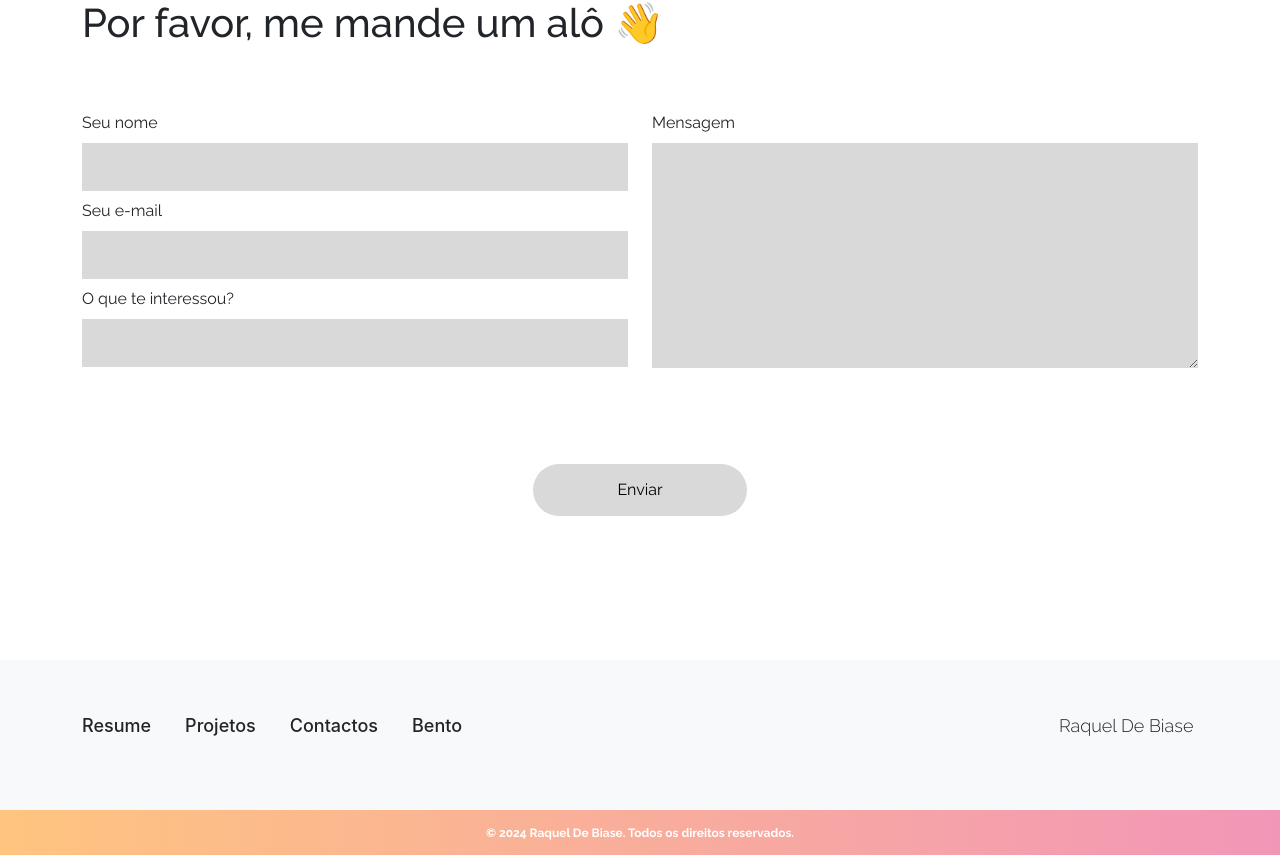
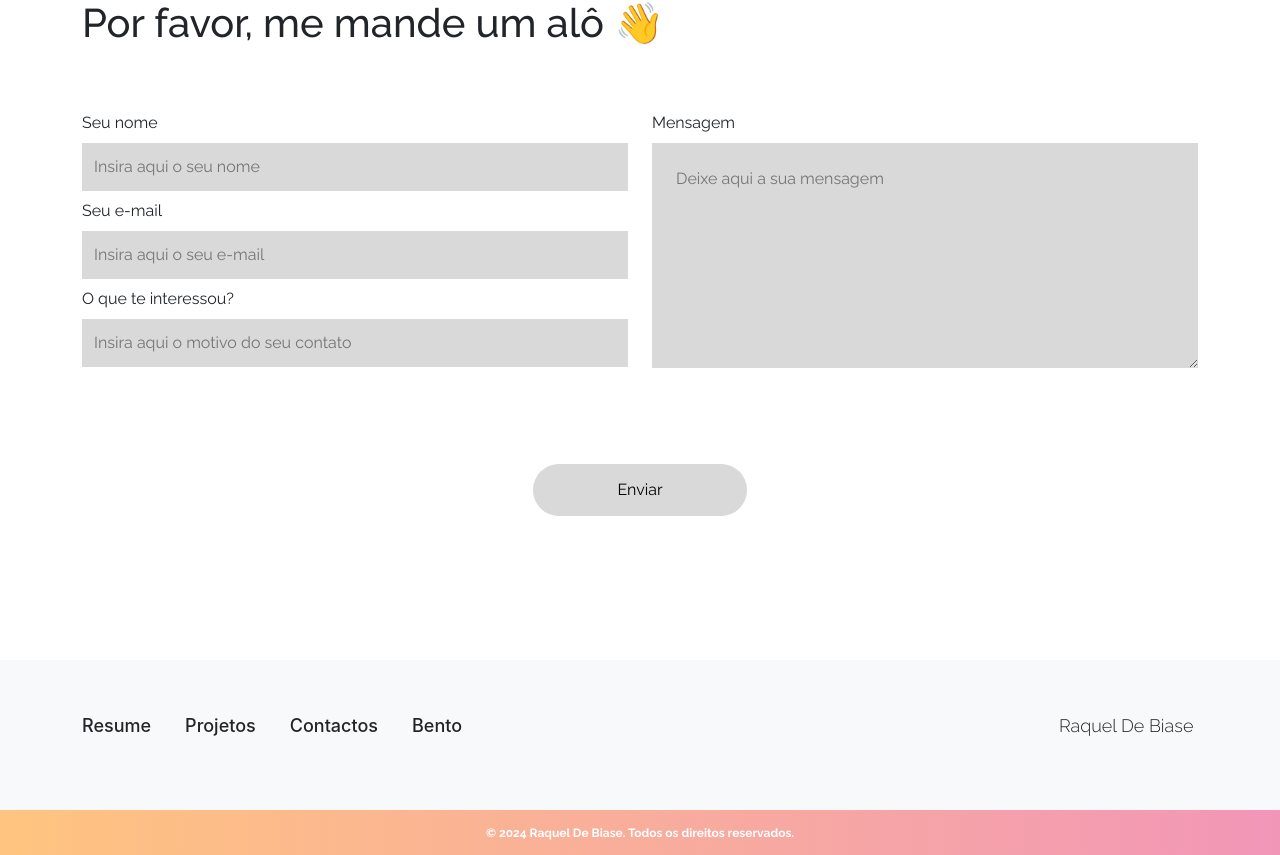
Before and after one commit to raqueldebiase/MeuWebsite, an Angular app: page / in a window 1280 px wide. Shown: the part 1974-2829 px from the top of the page. Built offline with nearby package versions, Linux system fonts and the light colour scheme.

Commit message:
add placeholder form

```diff
--- a/src/app/formulario/formulario.component.html
+++ b/src/app/formulario/formulario.component.html
@@ -4,20 +4,20 @@
       <div class="col-12 col-md-6">
         <div class="d-grid ">
           <label class="my-2">Seu nome </label>
-          <input formControlName="name" type="text" id="nome" name="nome" required>
+          <input formControlName="name" type="text" id="nome" name="nome" placeholder="Insira aqui o seu nome" required>
         </div>
         <div class="d-grid ">
           <label class="my-2">Seu e-mail </label>
-          <input formControlName="email" type="email" id="email" name="email" required>
+          <input formControlName="email" type="email" id="email" name="email" placeholder="Insira aqui o seu e-mail" required>
         </div>
         <div class="d-grid ">
           <label class="my-2">O que te interessou? </label>
-          <input formControlName="interest" type="text" id="interested" name="interested" required>
+          <input formControlName="interest" type="text" id="interested" name="interested" placeholder="Insira aqui o motivo do seu contato" required>
         </div>
       </div>
       <div class="col-12 col-md-6 d-grid">
         <label class="message my-2">Mensagem</label>
-        <textarea formControlName="message" id="mensagem" name="mensagem" rows="4" required></textarea>
+        <textarea formControlName="message" id="mensagem" name="mensagem" rows="4" placeholder="Deixe aqui a sua mensagem" required></textarea>
       </div>
     </div>
   </div>
```
